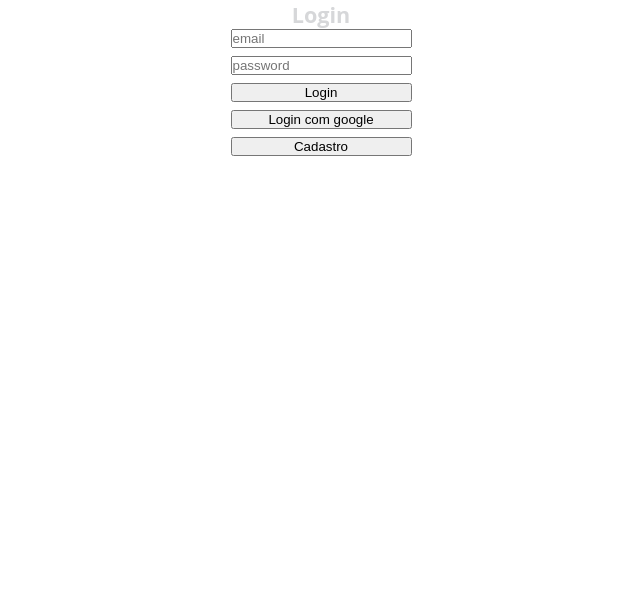
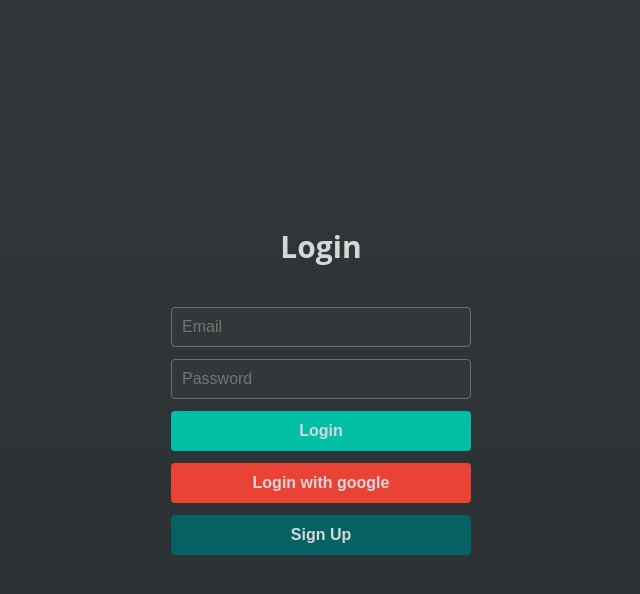
Before and after one commit to luizfbarbosa12/FirebaseWReact, a React (Create React App) app in the folder firebase-chat/: page /login in a window 1280 px wide. Shown: the top 594 px of the page, without its empty margins (319-959 px from the left). Built offline with nearby package versions, Linux system fonts and the light colour scheme; no server answers; the database is empty.

Commit message:
finished styling

```diff
--- a/firebase-chat/src/GlobalContext/GlobalStyles.js
+++ b/firebase-chat/src/GlobalContext/GlobalStyles.js
@@ -6,9 +6,15 @@ const Global = createGlobalStyle`
     margin: 0;
     padding: 0;
     box-sizing: border-box;
+
 }
+
+html {
+  font-size: 62.5%;
+}
+
     body {
-        font-size: 67.5%;
+
         font-family: 'Open Sans', sans-serif;
         color: #D6D7D9;
         font-weight: 400;
--- a/firebase-chat/src/pages/ChatPage/ChatContainer/Index.js
+++ b/firebase-chat/src/pages/ChatPage/ChatContainer/Index.js
@@ -10,6 +10,10 @@ import {
   FileInputArea,
   PaperClip,
   SendButton,
+  Message,
+  Username,
+  ProfilePicture,
+  // SentAt,
 } from "./ChatContainer.styles";
 import { ChatContext } from "../../../GlobalContext/GlobalContext";
 import firebase from "firebase";
@@ -32,6 +36,7 @@ const ChatContainer = () => {
     }
   };
 
+  let today = new Date().toLocaleDateString();
   const sendMessage = async (event) => {
     event.preventDefault();
     let chatId = functions.mountChatIdFromUSerIds(
@@ -47,29 +52,39 @@ const ChatContainer = () => {
 
     ref
       .add({
-        sentAt: new Date(),
+        sentAt: today,
         text: states.newMessage,
-        username: states.currentUser.ac.displayName,
+        username:
+          states.currentUser?.ac.displayName || states.currentUserData?.name,
         image: fileUrl,
       })
       .then(() => {
         setters.setNewMessage("");
       });
   };
+
   return (
     <ChatPageWrapper>
-      <Header>Conversa com {states.selectedUser.name}</Header>
+      <Header>
+        <ProfilePicture
+          src={
+            "https://image.shutterstock.com/image-photo/headshot-portrait-smiling-millennial-male-600w-1667439913.jpg"
+          }
+        />
+        Conversa com <span>&nbsp;{states.selectedUser.name}</span>
+      </Header>
       <Messages>
         {states.messages.map((message, index) => {
           return (
-            <div key={index}>
+            <Message key={index}>
               <p>
-                {message.username} - {message.text}
+                <Username>{message.username}</Username> - {message.text}
                 {message.image && (
                   <MessageImageContainer src={message.image} alt="sent" />
                 )}
+                {/* <SentAt>sent at {Date(message.sentAt.nanoseconds)}</SentAt> por que a hora atualiza??? */}
               </p>
-            </div>
+            </Message>
           );
         })}
       </Messages>
--- a/firebase-chat/src/pages/ChatPage/MainPage/ChatPage.styles.js
+++ b/firebase-chat/src/pages/ChatPage/MainPage/ChatPage.styles.js
@@ -2,6 +2,7 @@ import styled from "styled-components";
 
 export const ChatContainerWrapper = styled.div`
   display: grid;
-  grid-template-columns: 1fr 3fr;
+  grid-template-columns: 1fr 2fr;
   height: 100vh;
+  background-color: #262d31;
 `;
--- a/firebase-chat/src/pages/ChatPage/UsersList/Index.js
+++ b/firebase-chat/src/pages/ChatPage/UsersList/Index.js
@@ -46,8 +46,7 @@ const UsersList = (props) => {
             alt="temporary"
           />
           <p>
-            {`Bem vindo,
-            ${
+            {`Bem vindo, ${
               states.currentUser?.ac.displayName || states.currentUserData?.name
             }!`}
           </p>
--- a/firebase-chat/src/pages/ChatPage/UsersList/UsersList.styles.js
+++ b/firebase-chat/src/pages/ChatPage/UsersList/UsersList.styles.js
@@ -11,9 +11,9 @@ export const UsersHeader = styled.div`
   display: flex;
   justify-content: space-between;
   align-items: center;
-  height: 4.3rem;
+  height: 5.3rem;
   background: linear-gradient(45deg, #2a2f32 0%, #323739 100%);
-  padding-left: 1.2rem;
+  padding-left: 2.2rem;
 `;
 
 export const LeftContainer = styled.div`
@@ -22,7 +22,7 @@ export const LeftContainer = styled.div`
   align-items: center;
   width: 100%;
   gap: 0.8rem;
-  font-size: 1.1rem;
+  font-size: 1.6rem;
   text-transform: capitalize;
 
   & > img {
@@ -35,8 +35,8 @@ export const LeftContainer = styled.div`
 `;
 
 export const ProfilePicture = styled.img`
-  height: 3.2rem;
-  width: 3.2rem;
+  height: 4rem;
+  width: 4rem;
   border-radius: 50%;
   object-fit: cover;
 `;
@@ -45,7 +45,7 @@ export const SignOutButton = styled.button`
   background: transparent;
   border: none;
   padding: 1rem;
-  font-size: 1.6rem;
+  font-size: 2rem;
   color: inherit;
   transition: all 0.3s ease;
 
@@ -55,6 +55,7 @@ export const SignOutButton = styled.button`
 
   &:hover {
     color: #bdc0c1;
+    transform: scale(1.2);
   }
 `;
 
@@ -68,14 +69,14 @@ export const SearchArea = styled.div`
 export const SearchInput = styled.input`
   display: flex;
   flex: 1 1 22.33rem;
-  height: 1.8rem;
+  height: 2.5rem;
   background-color: #323739;
   border-radius: 5rem;
   border: none;
-  margin: 0.5rem 0.5rem;
+  margin: 1rem 1rem;
   color: #d6d7d9;
-  padding: 0.8rem;
-  font-size: 0.8rem;
+  padding: 1.2rem;
+  font-size: 1.2rem;
   font-family: inherit;
 
   &:focus {
@@ -85,10 +86,10 @@ export const SearchInput = styled.input`
 
 export const SearchIcon = styled(FontAwesomeIcon)`
   position: absolute;
-  right: 1.2rem;
+  right: 1.4rem;
   top: 50%;
   transform: translate(-50%, -50%);
-  font-size: 0.8rem;
+  font-size: 1.2rem;
 `;
 
 export const ConversationsContainer = styled.div`
@@ -102,8 +103,8 @@ export const Conversation = styled.div`
   display: flex;
   justify-content: flex-start;
   align-items: center;
-  gap: 0.8rem;
-  font-size: 1rem;
+  gap: 1rem;
+  font-size: 1.4rem;
   font-weight: 600;
   padding: 1rem;
   border-bottom: 1px solid #2a2f32;
--- a/firebase-chat/src/pages/LoginPage/LoginPage.styles.js
+++ b/firebase-chat/src/pages/LoginPage/LoginPage.styles.js
@@ -1,16 +1,90 @@
 import styled from "styled-components";
 
-const FormPageContainer = styled.div`
-  max-width: 200px;
+export const FormPageContainer = styled.div`
+  width: 100vw;
+  height: 100vh;
   margin: 0 auto;
   display: flex;
   flex-direction: column;
   align-items: center;
+  justify-content: center;
+  background: linear-gradient(#323739, #2a2f32);
+`;
 
-  form {
-    display: grid;
-    gap: 8px;
+export const StyledForm = styled.form`
+  display: flex;
+  justify-content: center;
+  align-items: center;
+  gap: 1.2rem;
+  flex-direction: column;
+  padding: 2rem;
+`;
+
+export const Title = styled.h1`
+  color: inherit;
+  font-size: 3rem;
+  margin-bottom: 2rem;
+`;
+
+export const Inputs = styled.input`
+  width: 30rem;
+  height: 4rem;
+  border-radius: 0.4rem;
+  border: 1px solid #6c7072;
+  padding: 1rem;
+  font-size: 1.6rem;
+  background-color: #323739;
+  color: inherit;
+`;
+
+export const LoginButton = styled.button`
+  width: 30rem;
+  height: 4rem;
+  border-radius: 0.4rem;
+  border: none;
+  background-color: #00bfa5;
+  padding: 1rem;
+  font-size: 1.6rem;
+  color: inherit;
+  cursor: pointer;
+  transition: all 0.3s ease;
+  font-weight: 600;
+  &:hover {
+    filter: brightness(120%);
+  }
+`;
+export const GoogleLogin = styled.button`
+  width: 30rem;
+  height: 4rem;
+  border-radius: 0.4rem;
+  border: none;
+  background-color: #ea4335;
+  padding: 1rem;
+  font-size: 1.6rem;
+  color: inherit;
+  cursor: pointer;
+  transition: all 0.3s ease;
+  font-weight: 600;
+
+  &:hover {
+    filter: brightness(120%);
   }
 `;
 
-export default FormPageContainer;
+export const SignUpButton = styled.button`
+  width: 30rem;
+  height: 4rem;
+  border-radius: 0.4rem;
+  border: none;
+  background-color: #056162;
+  padding: 1rem;
+  font-size: 1.6rem;
+  color: inherit;
+  cursor: pointer;
+  transition: all 0.3s ease;
+  font-weight: 600;
+
+  &:hover {
+    filter: brightness(120%);
+  }
+`;
--- a/firebase-chat/src/pages/LoginPage/index.js
+++ b/firebase-chat/src/pages/LoginPage/index.js
@@ -1,7 +1,15 @@
 import React, { useContext, useLayoutEffect, useState } from "react";
 import { useHistory } from "react-router-dom";
 import firebase from "firebase";
-import FormPageContainer from "./LoginPage.styles";
+import {
+  Title,
+  FormPageContainer,
+  Inputs,
+  StyledForm,
+  LoginButton,
+  GoogleLogin,
+  SignUpButton,
+} from "./LoginPage.styles";
 import { ChatContext } from "../../GlobalContext/GlobalContext";
 
 export const LoginPage = (props) => {
@@ -53,26 +61,26 @@ export const LoginPage = (props) => {
 
   return (
     <FormPageContainer>
-      <h1>Login</h1>
-      <form onSubmit={submitLogin}>
-        <input
+      <Title>Login</Title>
+      <StyledForm onSubmit={submitLogin}>
+        <Inputs
           onChange={(e) => setEmailValue(e.target.value)}
           value={emailValue}
           type={"email"}
-          placeholder={"email"}
+          placeholder={"Email"}
         />
-        <input
+        <Inputs
           onChange={(e) => setpasswordValue(e.target.value)}
           value={passwordValue}
           type={"password"}
-          placeholder={"password"}
+          placeholder={"Password"}
         />
-        <button>Login</button>
-        <button onClick={googleLogin} type="button">
-          Login com google
-        </button>
-        <button onClick={onClickSignup}>Cadastro</button>
-      </form>
+        <LoginButton>Login</LoginButton>
+        <GoogleLogin onClick={googleLogin} type="button">
+          Login with google
+        </GoogleLogin>
+        <SignUpButton onClick={onClickSignup}>Sign Up</SignUpButton>
+      </StyledForm>
     </FormPageContainer>
   );
 };
--- a/firebase-chat/src/pages/SignUpPage/SignUpPage.styles.js
+++ b/firebase-chat/src/pages/SignUpPage/SignUpPage.styles.js
@@ -1,16 +1,55 @@
 import styled from "styled-components";
 
-const FormPageContainer = styled.div`
-  max-width: 200px;
+export const FormPageContainer = styled.div`
+  width: 100vw;
+  height: 100vh;
   margin: 0 auto;
   display: flex;
   flex-direction: column;
   align-items: center;
+  justify-content: center;
+  background: linear-gradient(#323739, #2a2f32);
+`;
 
-  form {
-    display: grid;
-    gap: 8px;
+export const StyledForm = styled.form`
+  display: flex;
+  justify-content: center;
+  align-items: center;
+  gap: 1.2rem;
+  flex-direction: column;
+  padding: 2rem;
+`;
+
+export const Title = styled.h1`
+  color: inherit;
+  font-size: 3rem;
+  margin-bottom: 2rem;
+`;
+
+export const Inputs = styled.input`
+  width: 30rem;
+  height: 4rem;
+  border-radius: 0.4rem;
+  border: 1px solid #6c7072;
+  padding: 1rem;
+  font-size: 1.6rem;
+  background-color: #323739;
+  color: inherit;
+`;
+
+export const SignUpButton = styled.button`
+  width: 30rem;
+  height: 4rem;
+  border-radius: 0.4rem;
+  border: none;
+  background-color: #056162;
+  padding: 1rem;
+  font-size: 1.6rem;
+  color: inherit;
+  cursor: pointer;
+  transition: all 0.3s ease;
+  font-weight: 600;
+  &:hover {
+    filter: brightness(120%);
   }
 `;
-
-export default FormPageContainer;
--- a/firebase-chat/src/pages/SignUpPage/index.js
+++ b/firebase-chat/src/pages/SignUpPage/index.js
@@ -1,5 +1,11 @@
 import React, { useState, useLayoutEffect, useContext } from "react";
-import FormPageContainer from "./SignUpPage.styles";
+import {
+  FormPageContainer,
+  StyledForm,
+  Title,
+  Inputs,
+  SignUpButton,
+} from "./SignUpPage.styles";
 import firebase from "firebase";
 import { useHistory } from "react-router-dom";
 import { ChatContext } from "../../GlobalContext/GlobalContext";
@@ -42,28 +48,28 @@ export const SignUpPage = () => {
 
   return (
     <FormPageContainer>
-      <h1>Sign up Page</h1>
-      <form onSubmit={submitSignUp}>
-        <input
+      <Title>Sign up Page</Title>
+      <StyledForm onSubmit={submitSignUp}>
+        <Inputs
           value={nameValue}
           onChange={(e) => setNameValue(e.target.value)}
           type={"text"}
-          placeholder={"Nome do usuario"}
+          placeholder={"Username"}
         />
-        <input
+        <Inputs
           onChange={(e) => setEmailValue(e.target.value)}
           value={emailValue}
           type={"email"}
-          placeholder={"email"}
+          placeholder={"Email"}
         />
-        <input
+        <Inputs
           onChange={(e) => setpasswordValue(e.target.value)}
           value={passwordValue}
           type={"password"}
-          placeholder={"password"}
+          placeholder={"Password"}
         />
-        <button>Cadastro</button>
-      </form>
+        <SignUpButton>Sign Up</SignUpButton>
+      </StyledForm>
     </FormPageContainer>
   );
 };
```
Also changed, not shown: firebase-chat/src/pages/ChatPage/ChatContainer/ChatContainer.styles.js (+88 -14 lines).
